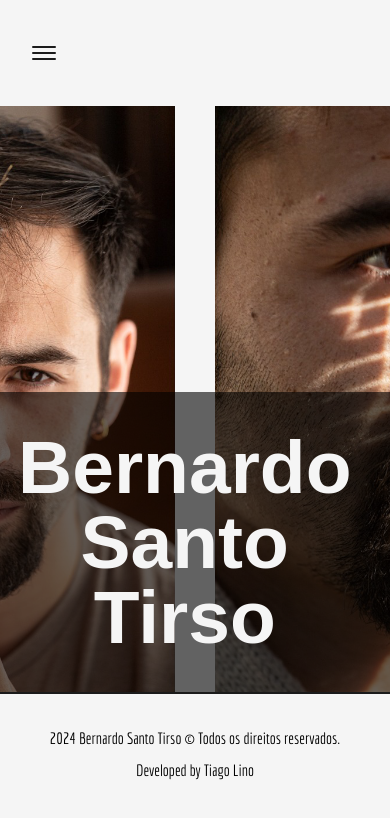
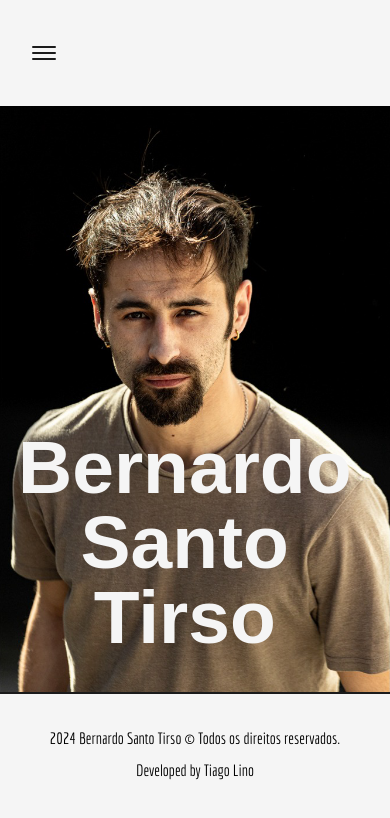
Before and after one commit to dopelyner/bernardo-santo-tirso, a Next.js app: page / in a window 390 px wide. Shown: the top 818 px of the page. Built offline with nearby package versions, Linux system fonts and the light colour scheme; a web font is replaced by a local one.

Commit message:
fix: small devices ux

```diff
--- a/src/pages/index.js
+++ b/src/pages/index.js
@@ -17,18 +17,18 @@ export default function Home() {
 
       <TransitionEffect />
 
-      <main className='relative w-full min-h-fit p-0 flex flex-col justify-center text-dark dark:text-light sm:justify-center sm:items-center'>
-        <Layout className='px-0 py-0 sm:pl-0 sm:py-0'>
+      <main className='relative flex flex-col justify-center text-dark dark:text-light sm:justify-center sm:items-center'>
+        <Layout className='w-full min-h-fit p-0 px-0 py-0 xl:p-0 lg:p-0 sm:pl-0 sm:py-0'>
 
-          <div className='absolute sm:flex right-0 -translate-x-6 pt-4 hidden'>
+          <div className='absolute sm:flex right-0 -translate-x-6 pt-4 hidden z-50'>
             <ArrowHorizontal />
           </div>
 
-          <div className='w-full h-full sm:flex sm:bottom-0 sm:h-fit absolute left-[50%]  translate-x-[-50%] z-20 p-32 xl:p-16 xl:pt-40 sm:p-0 bg-transparent/60 dark:bg-transparent/50'>
+          <div className='w-full h-full lg:min-h-fit sm:flex sm:bottom-0 sm:h-fit absolute left-[50%] translate-x-[-50%] z-20 p-32 xl:p-16 xl:pt-40 sm:p-0 bg-transparent/60 xs:bg-transparent dark:bg-transparent/50'>
             <TitleStickText title="Bernardo Santo Tirso" className='sm:w-fit p-0 text-light sm:scale-90 xs:scale-75' />
           </div>
 
-          <div className='w-screen h-auto flex items-center justify-center gap-10 overflow-clip sm:overflow-x-scroll' >
+          <div className='w-screen h-auto flex items-center justify-center sm:justify-normal gap-10 overflow-clip sm:overflow-x-scroll' >
             {homeMedia.map((item, index) => (
               <Image
                 priority
```
Also changed, not shown: public/images/original/IMG-20240322-WA0004.png, public/images/original/IMG-20240322-WA0007.png.
